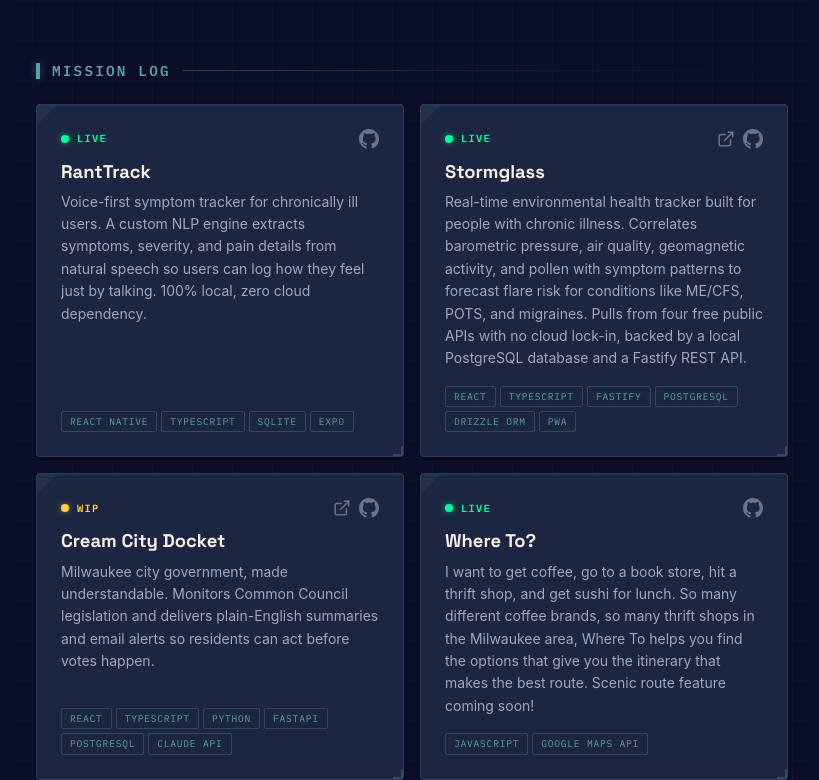
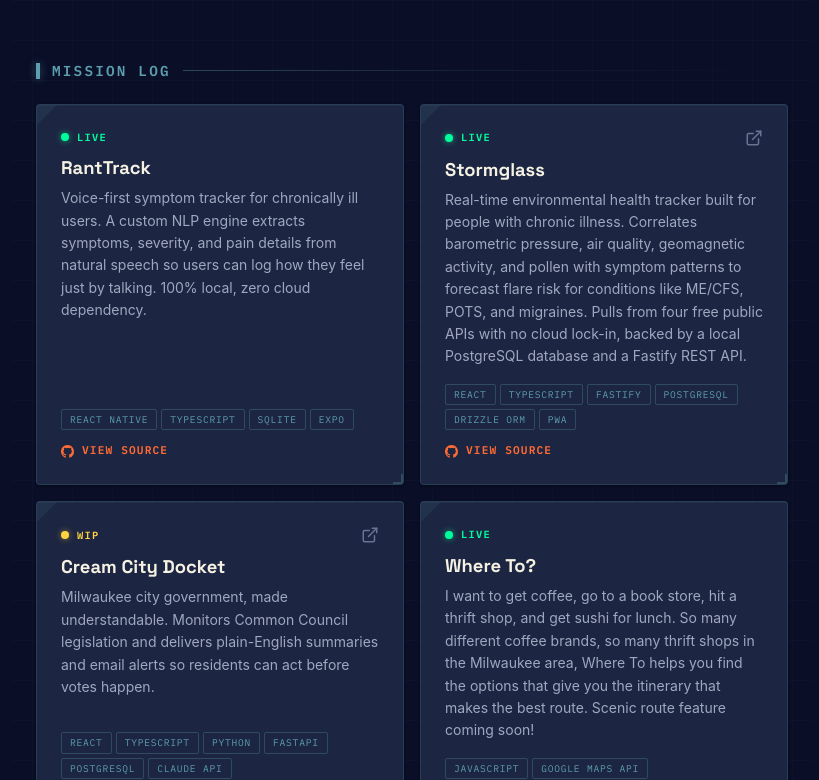
Before and after one commit to k8thompson134/portfolio, a Next.js app: page / in a window 1280 px wide. Shown: the part 1000-1780 px from the top of the page, without its empty margins (228-1047 px from the left). Built offline with nearby package versions, Linux system fonts and the light colour scheme; a web font is replaced by a local one.

Commit message:
more prominent git link + an artemis II themed supRISE

```diff
--- a/src/app/layout.tsx
+++ b/src/app/layout.tsx
@@ -1,6 +1,7 @@
 import type { Metadata } from "next";
 import { Geist, Geist_Mono, Caprasimo, Quicksand, Space_Grotesk, IBM_Plex_Mono } from "next/font/google";
 import "./globals.scss";
+import RiseEasterEgg from "@/components/RiseEasterEgg";
 
 const geistSans = Geist({
   variable: "--font-geist-sans",
@@ -49,6 +50,7 @@ export default function RootLayout({
     <html lang="en">
       <body className={`${geistSans.variable} ${geistMono.variable} ${caprasimo.variable} ${quicksand.variable} ${spaceGrotesk.variable} ${ibmPlexMono.variable}`}>
         {children}
+        <RiseEasterEgg />
       </body>
     </html>
   );
--- a/src/components/ProjectCard.module.scss
+++ b/src/components/ProjectCard.module.scss
@@ -99,24 +99,6 @@
   }
 }
 
-.githubIcon {
-  color: $text-muted;
-  transition: color $transition-fast;
-  display: flex;
-  align-items: center;
-  justify-content: center;
-
-  &:hover {
-    color: $nixie-orange;
-    filter: drop-shadow(0 0 4px rgba($nixie-orange, 0.5));
-  }
-
-  svg {
-    width: 20px;
-    height: 20px;
-    fill: currentColor;
-  }
-}
 
 .designation {
   @include dymo-label;
@@ -184,9 +166,43 @@
 
 .footer {
   display: flex;
+  flex-direction: column;
+  gap: $space-3;
+  margin-top: $space-4;
+  position: relative;
+  z-index: 2;
+}
+
+.tags {
+  display: flex;
   flex-wrap: wrap;
   gap: $space-1;
-  margin-top: $space-4;
+}
+
+.githubLink {
+  display: inline-flex;
+  align-items: center;
+  gap: $space-2;
+  font-family: $font-mono;
+  font-size: 0.7rem;
+  font-weight: 600;
+  letter-spacing: 0.1em;
+  text-transform: uppercase;
+  color: $nixie-orange;
+  transition: all $transition-fast;
+  width: fit-content;
+
+  svg {
+    width: 13px;
+    height: 13px;
+    fill: currentColor;
+    flex-shrink: 0;
+  }
+
+  &:hover {
+    filter: drop-shadow(0 0 5px rgba($nixie-orange, 0.6));
+    gap: $space-3;
+  }
 }
 
 .tag {
--- a/src/components/ProjectCard.tsx
+++ b/src/components/ProjectCard.tsx
@@ -48,20 +48,6 @@ export default function ProjectCard({
               </svg>
             </a>
           )}
-          {github && (
-            <a
-              href={github}
-              className={styles.githubIcon}
-              target="_blank"
-              rel="noopener noreferrer"
-              aria-label="View Source on GitHub"
-              title="View Source on GitHub"
-            >
-              <svg viewBox="0 0 24 24" xmlns="http://www.w3.org/2000/svg">
-                <path d="M12 0C5.37 0 0 5.37 0 12c0 5.31 3.435 9.795 8.205 11.385.6.105.825-.255.825-.57 0-.285-.015-1.23-.015-2.235-3.015.555-3.795-1.455-3.795-1.455-.54-1.38-1.335-1.755-1.335-1.755-1.095-.75.09-.735.09-.735 1.2.09 1.83 1.245 1.83 1.245 1.08 1.86 2.805 1.32 3.495 1.005.105-.78.42-1.32.765-1.62-2.67-.3-5.46-1.335-5.46-5.925 0-1.305.465-2.385 1.23-3.225-.12-.3-.54-1.53.12-3.225 0 0 1.005-.315 3.3 1.23.96-.27 1.98-.405 3-.405 1.02 0 2.04.135 3 .405 2.295-1.56 3.3-1.23 3.3-1.23.66 1.695.24 2.925.12 3.225.765.84 1.23 1.905 1.23 3.225 0 4.605-2.805 5.625-5.475 5.925.435.375.81 1.095.81 2.22 0 1.605-.015 2.895-.015 3.285 0 .315.225.69.825.57A12.02 12.02 0 0024 12c0-6.63-5.37-12-12-12z" />
-              </svg>
-            </a>
-          )}
         </div>
       </header>
 
@@ -69,9 +55,25 @@ export default function ProjectCard({
       <p className={styles.description}>{description}</p>
 
       <footer className={styles.footer}>
-        {tech.map((t) => (
-          <span key={t} className={styles.tag}>{t}</span>
-        ))}
+        <div className={styles.tags}>
+          {tech.map((t) => (
+            <span key={t} className={styles.tag}>{t}</span>
+          ))}
+        </div>
+        {github && (
+          <a
+            href={github}
+            className={styles.githubLink}
+            target="_blank"
+            rel="noopener noreferrer"
+            aria-label={`View ${title} source on GitHub`}
+          >
+            <svg viewBox="0 0 24 24" xmlns="http://www.w3.org/2000/svg">
+              <path d="M12 0C5.37 0 0 5.37 0 12c0 5.31 3.435 9.795 8.205 11.385.6.105.825-.255.825-.57 0-.285-.015-1.23-.015-2.235-3.015.555-3.795-1.455-3.795-1.455-.54-1.38-1.335-1.755-1.335-1.755-1.095-.75.09-.735.09-.735 1.2.09 1.83 1.245 1.83 1.245 1.08 1.86 2.805 1.32 3.495 1.005.105-.78.42-1.32.765-1.62-2.67-.3-5.46-1.335-5.46-5.925 0-1.305.465-2.385 1.23-3.225-.12-.3-.54-1.53.12-3.225 0 0 1.005-.315 3.3 1.23.96-.27 1.98-.405 3-.405 1.02 0 2.04.135 3 .405 2.295-1.56 3.3-1.23 3.3-1.23.66 1.695.24 2.925.12 3.225.765.84 1.23 1.905 1.23 3.225 0 4.605-2.805 5.625-5.475 5.925.435.375.81 1.095.81 2.22 0 1.605-.015 2.895-.015 3.285 0 .315.225.69.825.57A12.02 12.02 0 0024 12c0-6.63-5.37-12-12-12z" />
+            </svg>
+            View Source
+          </a>
+        )}
       </footer>
     </article>
   );
--- /dev/null
+++ b/src/components/RiseEasterEgg.module.scss
@@ -0,0 +1,98 @@
+@use '../styles/variables' as *;
+
+.overlay {
+  position: fixed;
+  inset: 0;
+  z-index: 9999;
+  pointer-events: none;
+  overflow: hidden;
+  animation: overlayBg 5.8s ease forwards;
+}
+
+@keyframes overlayBg {
+  0%, 5%   { background: transparent; }
+  18%      { background: rgba(10, 14, 39, 0.9); }
+  72%      { background: rgba(10, 14, 39, 0.9); }
+  100%     { background: transparent; }
+}
+
+.star {
+  position: absolute;
+  border-radius: 50%;
+  background: #fff;
+  animation: twinkle var(--d, 1.5s) ease-in-out infinite alternate;
+  animation-fill-mode: backwards;
+}
+
+@keyframes twinkle {
+  from { opacity: inherit; }
+  to   { opacity: 0.05; }
+}
+
+// Floats in from right, drifts with a gentle sine-wave bob, exits left.
+// left: 50% centers the origin so translateX values are symmetric around screen center.
+.riseContainer {
+  position: absolute;
+  top: 40%;
+  left: 50%;
+  display: flex;
+  flex-direction: column;
+  align-items: center;
+  gap: $space-3;
+  animation: riseFloat 5.8s linear forwards;
+}
+
+@keyframes riseFloat {
+  0% {
+    transform: translateX(62vw) translateY(-15px) rotate(12deg) scale(0.75);
+    opacity: 0;
+  }
+  10% {
+    transform: translateX(42vw) translateY(-5px) rotate(6deg) scale(1);
+    opacity: 1;
+  }
+  28% {
+    transform: translateX(20vw) translateY(28px) rotate(-8deg) scale(1.04);
+  }
+  46% {
+    transform: translateX(0vw) translateY(-18px) rotate(5deg) scale(1);
+  }
+  62% {
+    transform: translateX(-20vw) translateY(22px) rotate(-7deg) scale(1.03);
+  }
+  78% {
+    transform: translateX(-38vw) translateY(-10px) rotate(4deg) scale(0.98);
+    opacity: 1;
+  }
+  91% {
+    transform: translateX(-58vw) translateY(8px) rotate(10deg) scale(0.8);
+    opacity: 0;
+  }
+  100% {
+    transform: translateX(-65vw) translateY(8px) rotate(10deg) scale(0.8);
+    opacity: 0;
+  }
+}
+
+.rise {
+  display: block;
+}
+
+.label {
+  font-family: $font-mono;
+  font-size: 0.65rem;
+  letter-spacing: 0.22em;
+  text-transform: uppercase;
+  color: $led-green;
+  white-space: nowrap;
+  text-shadow: 0 0 8px rgba(0, 255, 156, 0.7);
+  animation: labelFade 5.8s ease forwards;
+}
+
+@keyframes labelFade {
+  0%, 18%  { opacity: 0; }
+  32%      { opacity: 1; }
+  72%      { opacity: 1; }
+  88%      { opacity: 0; }
+  100%     { opacity: 0; }
+}
--- /dev/null
+++ b/src/components/RiseEasterEgg.tsx
@@ -0,0 +1,87 @@
+'use client';
+
+import { useEffect, useState, useCallback } from 'react';
+import Image from 'next/image';
+import styles from './RiseEasterEgg.module.scss';
+
+interface Star {
+  id: number;
+  x: number;
+  y: number;
+  size: number;
+  opacity: number;
+  duration: number;
+  delay: number;
+}
+
+export default function RiseEasterEgg() {
+  const [active, setActive] = useState(false);
+  const [stars, setStars] = useState<Star[]>([]);
+
+  const trigger = useCallback(() => {
+    if (active) return;
+    setStars(
+      Array.from({ length: 65 }, (_, i) => ({
+        id: i,
+        x: Math.random() * 100,
+        y: Math.random() * 100,
+        size: Math.random() * 2.5 + 0.5,
+        opacity: Math.random() * 0.6 + 0.3,
+        duration: Math.random() * 2 + 1,
+        delay: Math.random() * 1.5,
+      }))
+    );
+    setActive(true);
+    setTimeout(() => setActive(false), 5800);
+  }, [active]);
+
+  useEffect(() => {
+    const buffer: string[] = [];
+
+    const handleKey = (e: KeyboardEvent) => {
+      if (e.target instanceof HTMLInputElement || e.target instanceof HTMLTextAreaElement) return;
+      buffer.push(e.key.toLowerCase());
+      if (buffer.length > 2) buffer.shift();
+      if (buffer[0] === 'k' && buffer[1] === '8') {
+        buffer.length = 0;
+        trigger();
+      }
+    };
+
+    window.addEventListener('keydown', handleKey);
+    return () => window.removeEventListener('keydown', handleKey);
+  }, [trigger]);
+
+  if (!active) return null;
+
+  return (
+    <div className={styles.overlay} aria-hidden="true">
+      {stars.map((star) => (
+        <span
+          key={star.id}
+          className={styles.star}
+          style={{
+            left: `${star.x}%`,
+            top: `${star.y}%`,
+            width: `${star.size}px`,
+            height: `${star.size}px`,
+            opacity: star.opacity,
+            animationDuration: `${star.duration}s`,
+            animationDelay: `${star.delay}s`,
+          }}
+        />
+      ))}
+      <div className={styles.riseContainer}>
+        <Image
+          src="/images/rise.png"
+          alt="Rise the plushie floating in space"
+          width={160}
+          height={200}
+          style={{ width: '160px', height: 'auto' }}
+          className={styles.rise}
+          priority
+        />
+      </div>
+    </div>
+  );
+}
```
Also changed, not shown: public/images/rise.png (added).
